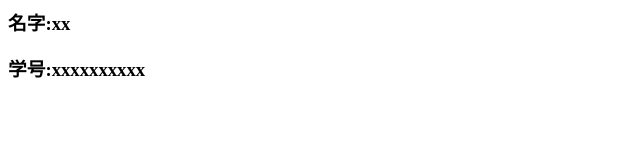
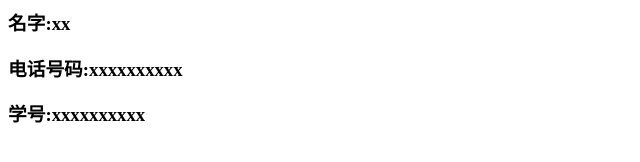
Before and after one commit to huakaizaihui/ZZ-work, a plain HTML site: page index.html in a window 1280 px wide. Shown: the whole page, without its empty margins (0-640 px from the left). Drawn offline with Linux system fonts and the light colour scheme.

Commit message:
增加一个小标题,
增加小标题，学号手机号互换位置

```diff
--- a/index.html
+++ b/index.html
@@ -1,2 +1,3 @@
 <H3>名字:xx</H3>
+<H3>电话号码:xxxxxxxxxx</H3>
 <H3>学号:xxxxxxxxxx</H3>
```
